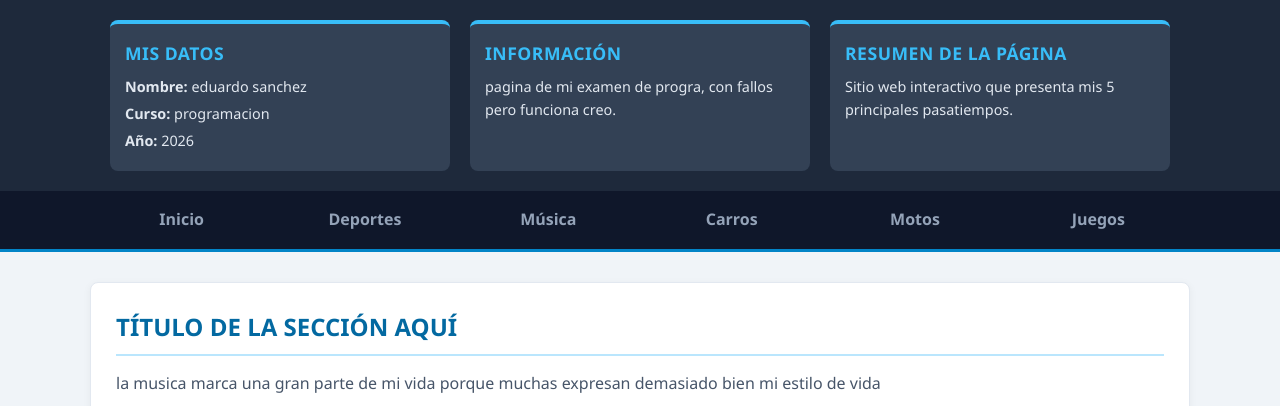
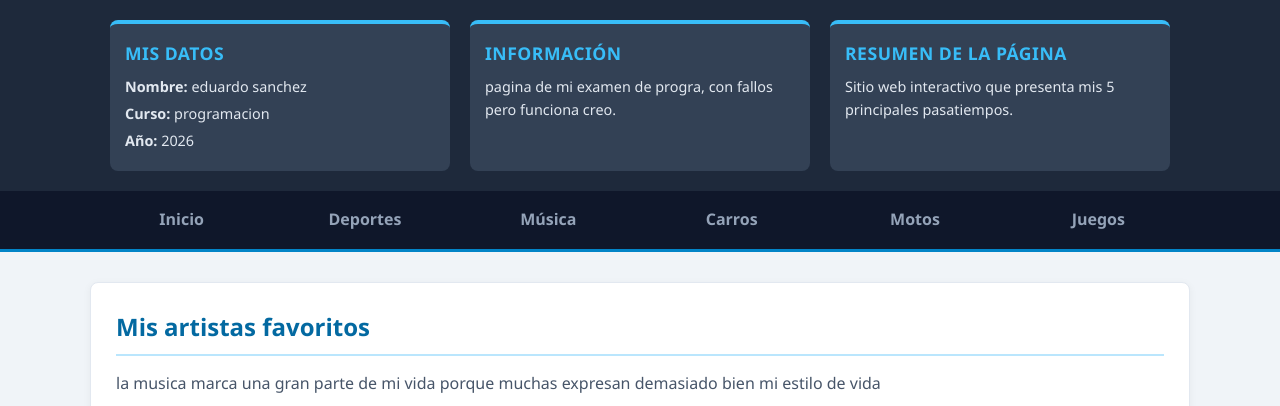
Before and after one commit to geduardo03/eduardo4BA, a plain HTML site: page musica.html in a window 1280 px wide. Shown: the top 406 px of the page. Drawn offline with Linux system fonts and the light colour scheme.

Commit message:
Update musica.html

```diff
--- a/musica.html
+++ b/musica.html
@@ -41,7 +41,7 @@
     </nav>
 
     <main>
-        <h2>TÍTULO DE LA SECCIÓN AQUÍ</h2>
+        <h2>Mis artistas favoritos</h2>
         <p>la musica marca una gran parte de mi vida porque muchas expresan demasiado bien mi estilo de vida</p>
 
         <div class="imagenes">
```
